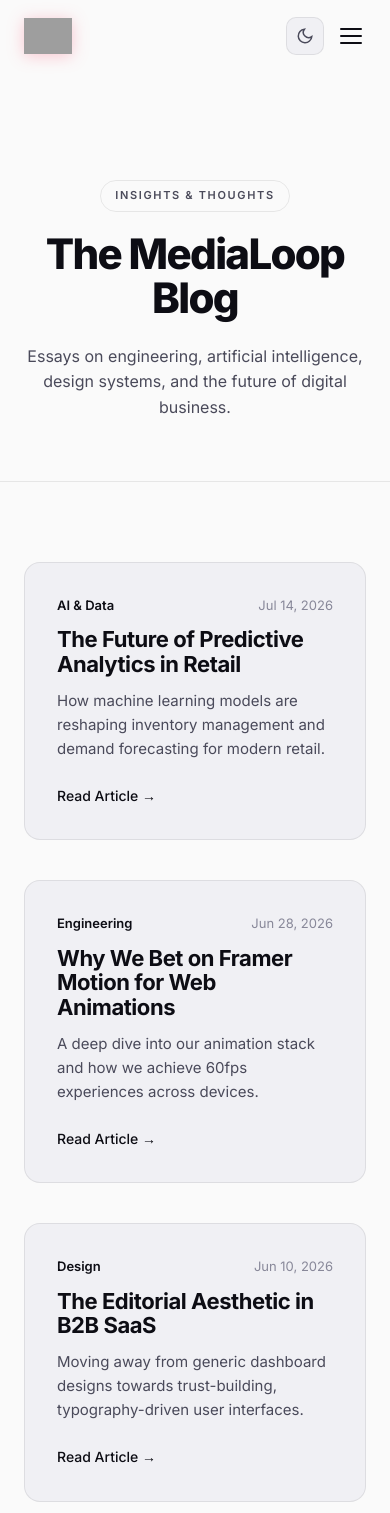
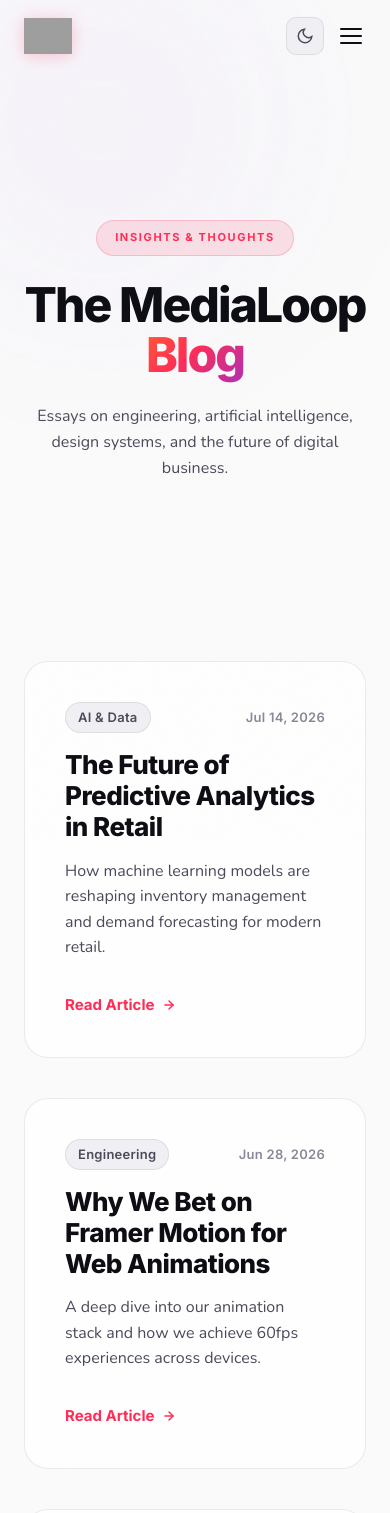
Before and after one commit to dtsolution-a/experience, a React (Vite) app: page /blog in a window 390 px wide. Shown: the top 1513 px of the page. Built offline with nearby package versions, Linux system fonts and the light colour scheme; grey boxes are pictures that could not be loaded; a web font is replaced by a local one.

Commit message:
style: elevate inner pages to match premium home aesthetic

```diff
--- a/src/pages/Blog.jsx
+++ b/src/pages/Blog.jsx
@@ -12,16 +12,22 @@
 
 export default function Blog() {
   return (
-    <div className="inner-page">
+    <div className="inner-page noise">
+      {/* Ambient Orbs */}
+      <div className="inner-bg-orb inner-orb-1"></div>
+      <div className="inner-bg-orb inner-orb-2"></div>
+
       <Navbar />
 
       <main>
         {/* HERO */}
         <section className="page-hero">
           <div className="container">
-            <motion.div initial={{ opacity: 0, y: 20 }} animate={{ opacity: 1, y: 0 }} transition={{ duration: 0.6 }}>
+            <motion.div initial={{ opacity: 0, y: 30 }} animate={{ opacity: 1, y: 0 }} transition={{ duration: 0.8, ease: [0.16, 1, 0.3, 1] }}>
               <span className="page-eyebrow">Insights & Thoughts</span>
-              <h1 className="page-title">The MediaLoop Blog</h1>
+              <h1 className="page-title">
+                The MediaLoop <span className="gradient-text">Blog</span>
+              </h1>
               <p className="page-subtitle">Essays on engineering, artificial intelligence, design systems, and the future of digital business.</p>
             </motion.div>
           </div>
@@ -32,22 +38,25 @@
           <div className="container">
             <div className="grid-2">
               {posts.map((post, i) => (
-                <motion.div
+                <motion.a
+                  href="#"
                   key={post.id}
-                  className="simple-card"
+                  className="elevated-card"
                   initial={{ opacity: 0, y: 20 }}
                   whileInView={{ opacity: 1, y: 0 }}
                   viewport={{ once: true }}
-                  transition={{ delay: i * 0.1 }}
+                  transition={{ delay: i * 0.1, duration: 0.5, ease: 'easeOut' }}
                 >
-                  <div className="simple-card-meta">
-                    <span style={{ fontWeight: 600, color: 'var(--text)' }}>{post.tag}</span>
+                  <div className="ec-meta">
+                    <span className="ec-tag">{post.tag}</span>
                     <span>{post.date}</span>
                   </div>
-                  <h3 className="simple-card-title">{post.title}</h3>
-                  <p className="simple-card-desc">{post.desc}</p>
-                  <a href="#" className="simple-card-link">Read Article →</a>
-                </motion.div>
+                  <h3 className="ec-title">{post.title}</h3>
+                  <p className="ec-desc">{post.desc}</p>
+                  <span className="ec-link">
+                    Read Article <svg width="14" height="14" viewBox="0 0 24 24" fill="none" stroke="currentColor" strokeWidth="2.5" strokeLinecap="round" strokeLinejoin="round"><line x1="5" y1="12" x2="19" y2="12"/><polyline points="12 5 19 12 12 19"/></svg>
+                  </span>
+                </motion.a>
               ))}
             </div>
           </div>
--- a/src/pages/ContactPage.jsx
+++ b/src/pages/ContactPage.jsx
@@ -1,4 +1,3 @@
-import { useState } from 'react'
 import { motion } from 'framer-motion'
 import Navbar from '../components/Navbar'
 import Footer from '../components/Footer'
@@ -7,23 +6,28 @@
 
 export default function ContactPage() {
   return (
-    <div className="inner-page">
+    <div className="inner-page noise">
+      {/* Ambient Orbs */}
+      <div className="inner-bg-orb inner-orb-1"></div>
+
       <Navbar />
 
       <main>
         {/* HERO */}
         <section className="page-hero" style={{ paddingBottom: '20px' }}>
           <div className="container">
-            <motion.div initial={{ opacity: 0, y: 20 }} animate={{ opacity: 1, y: 0 }} transition={{ duration: 0.6 }}>
+            <motion.div initial={{ opacity: 0, y: 30 }} animate={{ opacity: 1, y: 0 }} transition={{ duration: 0.8, ease: [0.16, 1, 0.3, 1] }}>
               <span className="page-eyebrow">Get In Touch</span>
-              <h1 className="page-title">Let's build together.</h1>
+              <h1 className="page-title">
+                Let's <span className="gradient-text">build</span> together.
+              </h1>
               <p className="page-subtitle">Ready to transform your business? Reach out to our team of experts and let's discuss your next project.</p>
             </motion.div>
           </div>
         </section>
 
-        {/* Reuse the existing Contact component but remove its default top padding/border if needed by wrapping it */}
-        <div style={{ marginTop: '-40px' }}>
+        {/* Reuse the existing Contact component */}
+        <div style={{ marginTop: '-40px', position: 'relative', zIndex: 2 }}>
           <Contact />
         </div>
       </main>
--- a/src/styles/inner-pages.css
+++ b/src/styles/inner-pages.css
@@ -1,6 +1,6 @@
 /* ════════════════════════════════════════════════════════════════
    INNER PAGES STYLES  —  inner-pages.css
-   Clean, minimal, editorial (Linear/Basement style)
+   Elevated, premium, editorial (Linear/Basement style)
    ════════════════════════════════════════════════════════════════ */
 
 .inner-page {
@@ -9,28 +9,32 @@
   color: var(--text);
   font-family: 'Inter', sans-serif;
   padding-top: 80px; /* Offset for fixed navbar */
+  position: relative;
+  overflow: hidden;
 }
 
 /* Page Hero */
 .page-hero {
-  padding: 100px 0 60px;
+  padding: 140px 0 80px;
   text-align: center;
+  position: relative;
+  z-index: 2;
 }
 .page-eyebrow {
   display: inline-block;
   font-size: 11px;
-  font-weight: 600;
+  font-weight: 700;
   letter-spacing: 0.15em;
-  color: var(--text-2);
+  color: var(--accent-1);
   text-transform: uppercase;
-  margin-bottom: 20px;
-  background: var(--surface-1);
-  padding: 6px 14px;
+  margin-bottom: 24px;
+  background: var(--glow-1);
+  padding: 8px 18px;
   border-radius: 40px;
-  border: 1px solid var(--border);
+  border: 1px solid rgba(255,45,85,0.2);
 }
 .page-title {
-  font-size: clamp(42px, 6vw, 72px);
+  font-size: clamp(48px, 7vw, 90px);
   font-weight: 800;
   letter-spacing: -0.04em;
   line-height: 1.05;
@@ -38,116 +42,153 @@
   color: var(--text);
 }
 .page-subtitle {
-  font-size: clamp(16px, 2.5vw, 20px);
+  font-size: clamp(16px, 2.5vw, 22px);
   color: var(--text-2);
   max-width: 650px;
   margin: 0 auto;
   line-height: 1.6;
+  font-family: 'Nunito', sans-serif;
 }
+
+/* Background Ambient Orbs for Inner Pages */
+.inner-bg-orb {
+  position: absolute;
+  border-radius: 50%;
+  filter: blur(100px);
+  pointer-events: none;
+  z-index: 0;
+  opacity: 0.6;
+}
+.inner-orb-1 { width: 600px; height: 600px; top: -150px; left: -200px; background: radial-gradient(circle, var(--glow-3) 0%, transparent 60%); animation: orbFloat 12s ease-in-out infinite; }
+.inner-orb-2 { width: 500px; height: 500px; bottom: 20%; right: -150px; background: radial-gradient(circle, var(--glow-1) 0%, transparent 60%); animation: orbFloat 10s ease-in-out infinite reverse; }
 
 /* Shared Sections */
 .page-section {
-  padding: 80px 0;
-  border-top: 1px solid var(--border);
+  padding: 100px 0;
+  position: relative;
+  z-index: 2;
 }
 .page-section-alt {
   background: var(--surface-1);
+  border-top: 1px solid var(--border);
 }
 
-/* Grid Layouts */
-.grid-2 {
-  display: grid;
-  grid-template-columns: repeat(2, 1fr);
-  gap: 40px;
-}
-.grid-3 {
-  display: grid;
-  grid-template-columns: repeat(3, 1fr);
-  gap: 32px;
-}
-@media (max-width: 768px) {
-  .grid-2, .grid-3 { grid-template-columns: 1fr; }
-}
+/* Editorial Grid Layouts */
+.grid-2 { display: grid; grid-template-columns: repeat(2, 1fr); gap: 40px; }
+.grid-3 { display: grid; grid-template-columns: repeat(3, 1fr); gap: 32px; }
+@media (max-width: 900px) { .grid-3 { grid-template-columns: repeat(2, 1fr); } }
+@media (max-width: 768px) { .grid-2, .grid-3 { grid-template-columns: 1fr; } }
 
-/* Simple Cards (Careers, Blog) */
-.simple-card {
-  background: var(--surface-2);
+/* Elevated Cards (Careers, Blog) */
+.elevated-card {
+  background: var(--card-bg);
   border: 1px solid var(--border);
-  border-radius: 16px;
-  padding: 32px;
-  transition: all 0.3s ease;
+  border-radius: 24px;
+  padding: 40px;
+  transition: all 0.4s cubic-bezier(0.23,1,0.32,1);
   display: flex;
   flex-direction: column;
   height: 100%;
+  backdrop-filter: blur(20px);
+  position: relative;
+  overflow: hidden;
+  text-decoration: none;
+  color: var(--text);
 }
-.simple-card:hover {
-  transform: translateY(-4px);
-  border-color: rgba(255, 255, 255, 0.15);
-  box-shadow: 0 10px 30px rgba(0, 0, 0, 0.2);
+.elevated-card:hover {
+  transform: translateY(-8px);
+  border-color: rgba(255, 45, 85, 0.25);
+  box-shadow: 0 24px 60px rgba(255, 45, 85, 0.08);
 }
-.simple-card-meta {
+/* Subtle inner glow on hover */
+.elevated-card::before {
+  content: ''; position: absolute; inset: 0;
+  background: radial-gradient(circle at 50% 0%, rgba(255,255,255,0.06), transparent 60%);
+  opacity: 0; transition: opacity 0.4s ease; pointer-events: none;
+}
+.elevated-card:hover::before { opacity: 1; }
+
+.ec-meta {
   font-size: 13px;
   color: var(--text-3);
-  margin-bottom: 12px;
+  margin-bottom: 16px;
   display: flex;
   justify-content: space-between;
   align-items: center;
+  font-weight: 600;
+  letter-spacing: 0.02em;
 }
-.simple-card-title {
-  font-size: 22px;
-  font-weight: 700;
+.ec-tag {
+  background: var(--surface-2);
+  padding: 4px 12px;
+  border-radius: 40px;
+  border: 1px solid var(--border);
+  color: var(--text-2);
+}
+.ec-title {
+  font-size: 26px;
+  font-weight: 800;
   letter-spacing: -0.02em;
-  margin-bottom: 12px;
+  margin-bottom: 16px;
   color: var(--text);
+  line-height: 1.2;
 }
-.simple-card-desc {
-  font-size: 15px;
+.ec-desc {
+  font-size: 16px;
   color: var(--text-2);
   line-height: 1.6;
-  margin-bottom: 24px;
+  margin-bottom: 32px;
   flex: 1;
+  font-family: 'Nunito', sans-serif;
 }
-.simple-card-link {
+.ec-link {
   display: inline-flex;
   align-items: center;
-  gap: 6px;
-  font-size: 14px;
-  font-weight: 500;
-  color: var(--text);
-  text-decoration: none;
-  transition: color 0.2s;
+  gap: 8px;
+  font-size: 15px;
+  font-weight: 700;
+  color: var(--accent-1);
+  transition: gap 0.3s ease;
   margin-top: auto;
 }
-.simple-card-link:hover {
-  color: #fff;
+.elevated-card:hover .ec-link {
+  gap: 12px;
 }
 
 /* Legal Document Formatting */
 .document-content {
   max-width: 800px;
   margin: 0 auto;
+  font-family: 'Nunito', sans-serif;
 }
 .document-content h2 {
-  font-size: 28px;
-  font-weight: 700;
-  margin: 48px 0 24px;
+  font-family: 'Inter', sans-serif;
+  font-size: 32px;
+  font-weight: 800;
+  margin: 64px 0 24px;
   letter-spacing: -0.02em;
 }
+.document-content h3 {
+  font-family: 'Inter', sans-serif;
+  font-size: 22px;
+  font-weight: 700;
+  margin: 40px 0 16px;
+}
 .document-content p {
-  font-size: 16px;
-  line-height: 1.7;
+  font-size: 17px;
+  line-height: 1.8;
   color: var(--text-2);
-  margin-bottom: 20px;
+  margin-bottom: 24px;
 }
 .document-content ul {
   padding-left: 20px;
-  margin-bottom: 24px;
+  margin-bottom: 32px;
 }
 .document-content li {
-  font-size: 16px;
-  line-height: 1.7;
+  font-size: 17px;
+  line-height: 1.8;
   color: var(--text-2);
-  margin-bottom: 8px;
+  margin-bottom: 12px;
 }
 
 /* Legal Tabs */
@@ -155,19 +196,20 @@
   display: flex;
   gap: 12px;
   justify-content: center;
-  margin-bottom: 60px;
+  margin-bottom: 80px;
   flex-wrap: wrap;
 }
 .legal-tab {
-  padding: 10px 24px;
-  border-radius: 40px;
+  padding: 12px 28px;
+  border-radius: 100px;
   border: 1px solid var(--border);
-  background: transparent;
+  background: var(--surface);
   color: var(--text-2);
-  font-size: 14px;
-  font-weight: 500;
+  font-size: 15px;
+  font-weight: 600;
   cursor: pointer;
-  transition: all 0.2s;
+  transition: all 0.3s ease;
+  backdrop-filter: blur(10px);
 }
 .legal-tab.active {
   background: var(--text);
@@ -175,6 +217,7 @@
   border-color: var(--text);
 }
 .legal-tab:not(.active):hover {
-  background: var(--surface-2);
+  border-color: var(--accent-1);
   color: var(--text);
+  background: var(--glow-1);
 }
```
Also changed, not shown: src/pages/About.jsx (+25 -11 lines), src/pages/Careers.jsx (+43 -23 lines), src/pages/CaseStudies.jsx (+22 -13 lines), src/pages/Legal.jsx (+8 -7 lines).
